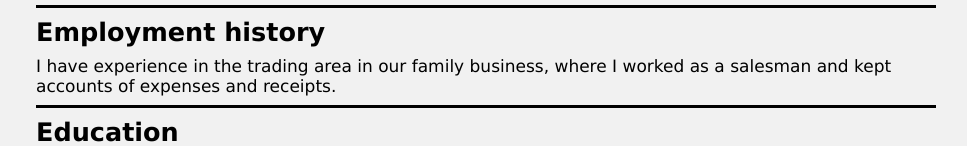
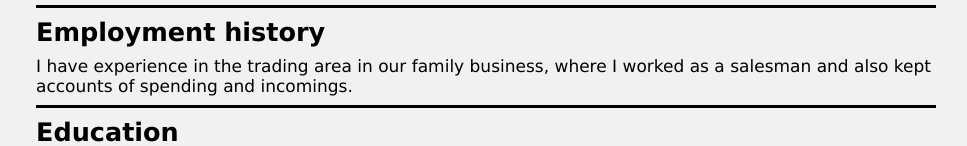
Before and after one commit to Rajab13/CV, a plain HTML site: page index.html in a window 1280 px wide. Shown: the part 450-596 px from the top of the page, without its empty margins (154-1121 px from the left). Drawn offline with Linux system fonts and the light colour scheme.

Commit message:
Some changes

```diff
--- a/index.html
+++ b/index.html
@@ -48,7 +48,7 @@
       <h2>Employment history</h2>
       <p>
         I have experience in the trading area in our family business, where I
-        worked as a salesman and kept accounts of expenses and receipts.
+        worked as a salesman and also kept accounts of spending and incomings.
       </p>
 
       <hr size="3" color="black" />
```
